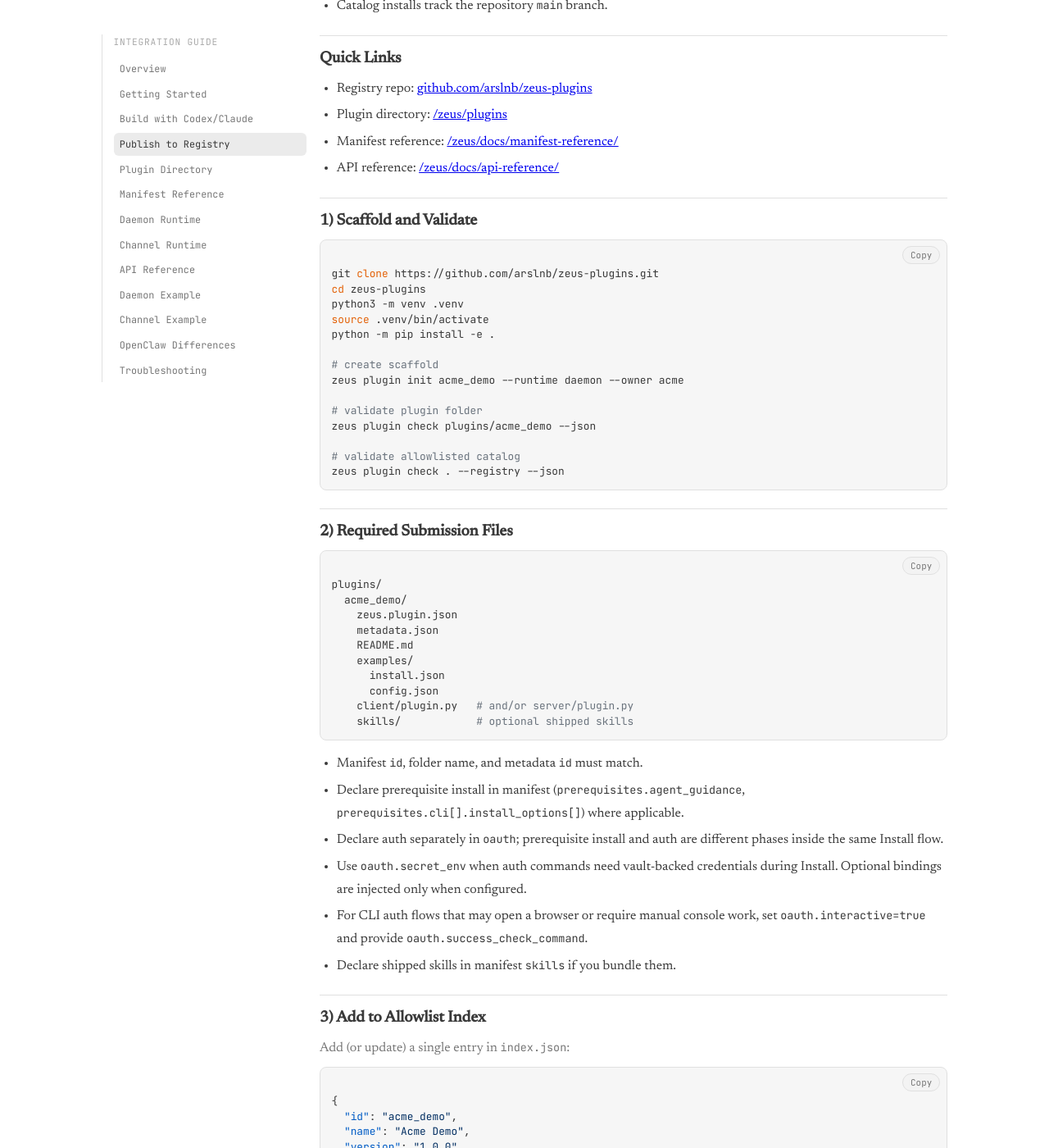
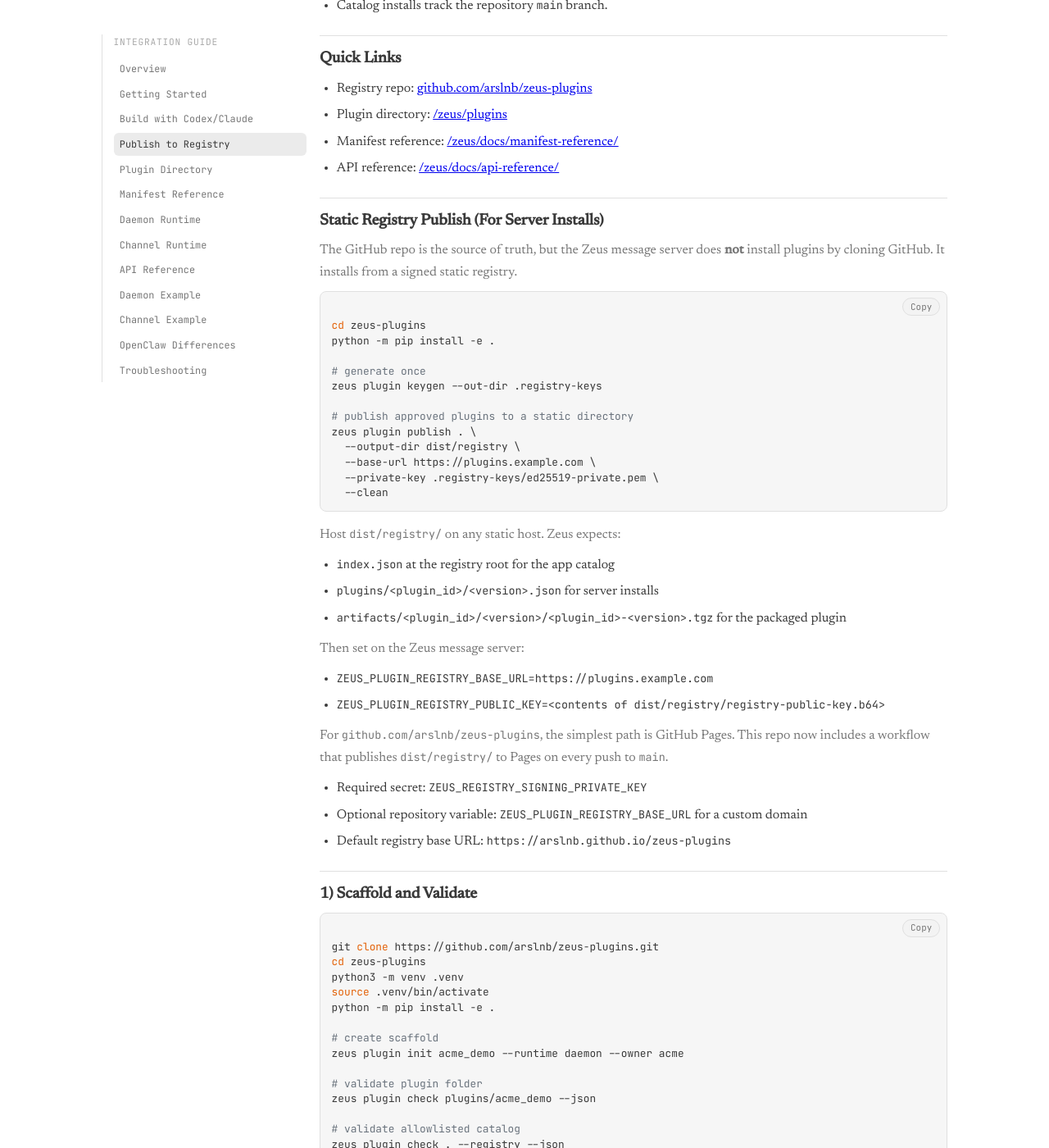
Before and after one commit to arslnb/arslnb.com, a Jekyll site: the page built from zeus/docs/plugin-registry.html, in a window 1280 px wide and 1400 px high, scrolled down 528 px. Shown: the whole window at 82% size. Built offline with Jekyll 4.4.1, drawn with Linux system fonts in a browser that asks for light colours.

```diff
--- a/zeus/docs/plugin-registry.html
+++ b/zeus/docs/plugin-registry.html
@@ -29,6 +29,40 @@
     <li>Plugin directory: <a href="/zeus/plugins/">/zeus/plugins</a></li>
     <li>Manifest reference: <a href="/zeus/docs/manifest-reference/">/zeus/docs/manifest-reference/</a></li>
     <li>API reference: <a href="/zeus/docs/api-reference/">/zeus/docs/api-reference/</a></li>
+  </ul>
+</section>
+
+<section class="card">
+  <h2>Static Registry Publish (For Server Installs)</h2>
+  <p>The GitHub repo is the source of truth, but the Zeus message server does <strong>not</strong> install plugins by cloning GitHub. It installs from a signed static registry.</p>
+  <pre><code>cd zeus-plugins
+python -m pip install -e .
+
+# generate once
+zeus plugin keygen --out-dir .registry-keys
+
+# publish approved plugins to a static directory
+zeus plugin publish . \
+  --output-dir dist/registry \
+  --base-url https://plugins.example.com \
+  --private-key .registry-keys/ed25519-private.pem \
+  --clean</code></pre>
+  <p>Host <code>dist/registry/</code> on any static host. Zeus expects:</p>
+  <ul class="compact">
+    <li><code>index.json</code> at the registry root for the app catalog</li>
+    <li><code>plugins/&lt;plugin_id&gt;/&lt;version&gt;.json</code> for server installs</li>
+    <li><code>artifacts/&lt;plugin_id&gt;/&lt;version&gt;/&lt;plugin_id&gt;-&lt;version&gt;.tgz</code> for the packaged plugin</li>
+  </ul>
+  <p>Then set on the Zeus message server:</p>
+  <ul class="compact">
+    <li><code>ZEUS_PLUGIN_REGISTRY_BASE_URL=https://plugins.example.com</code></li>
+    <li><code>ZEUS_PLUGIN_REGISTRY_PUBLIC_KEY=&lt;contents of dist/registry/registry-public-key.b64&gt;</code></li>
+  </ul>
+  <p>For <code>github.com/arslnb/zeus-plugins</code>, the simplest path is GitHub Pages. This repo now includes a workflow that publishes <code>dist/registry/</code> to Pages on every push to <code>main</code>.</p>
+  <ul class="compact">
+    <li>Required secret: <code>ZEUS_REGISTRY_SIGNING_PRIVATE_KEY</code></li>
+    <li>Optional repository variable: <code>ZEUS_PLUGIN_REGISTRY_BASE_URL</code> for a custom domain</li>
+    <li>Default registry base URL: <code>https://arslnb.github.io/zeus-plugins</code></li>
   </ul>
 </section>
 
--- a/zeus/docs/troubleshooting.html
+++ b/zeus/docs/troubleshooting.html
@@ -21,6 +21,8 @@
           <tr><td><code>manifest id is required</code></td><td>Missing plugin id.</td><td>Add non-empty <code>id</code>.</td></tr>
           <tr><td><code>components.client.entry is required</code></td><td>Client component missing entry path.</td><td>Provide valid <code>components.client.entry</code>.</td></tr>
           <tr><td><code>server entry not found</code></td><td>Server entry path invalid.</td><td>Fix <code>components.server.entry</code> relative path.</td></tr>
+          <tr><td><code>plugin registry is not configured</code></td><td>Server install tried to resolve a plugin with no static registry base URL.</td><td>Set <code>ZEUS_PLUGIN_REGISTRY_BASE_URL</code> to your published registry host.</td></tr>
+          <tr><td><code>plugin registry public key missing</code></td><td>Server install cannot verify signed metadata/artifacts.</td><td>Set <code>ZEUS_PLUGIN_REGISTRY_PUBLIC_KEY</code> to the generated <code>registry-public-key.b64</code> value.</td></tr>
           <tr><td><code>artifact checksum mismatch</code></td><td>Registry metadata mismatch or tampered artifact.</td><td>Re-publish artifact and metadata with correct SHA256/signature.</td></tr>
         </tbody>
       </table>
```
Also changed, not shown: .github/workflows/deploy-pages.yml (added), README.md.
